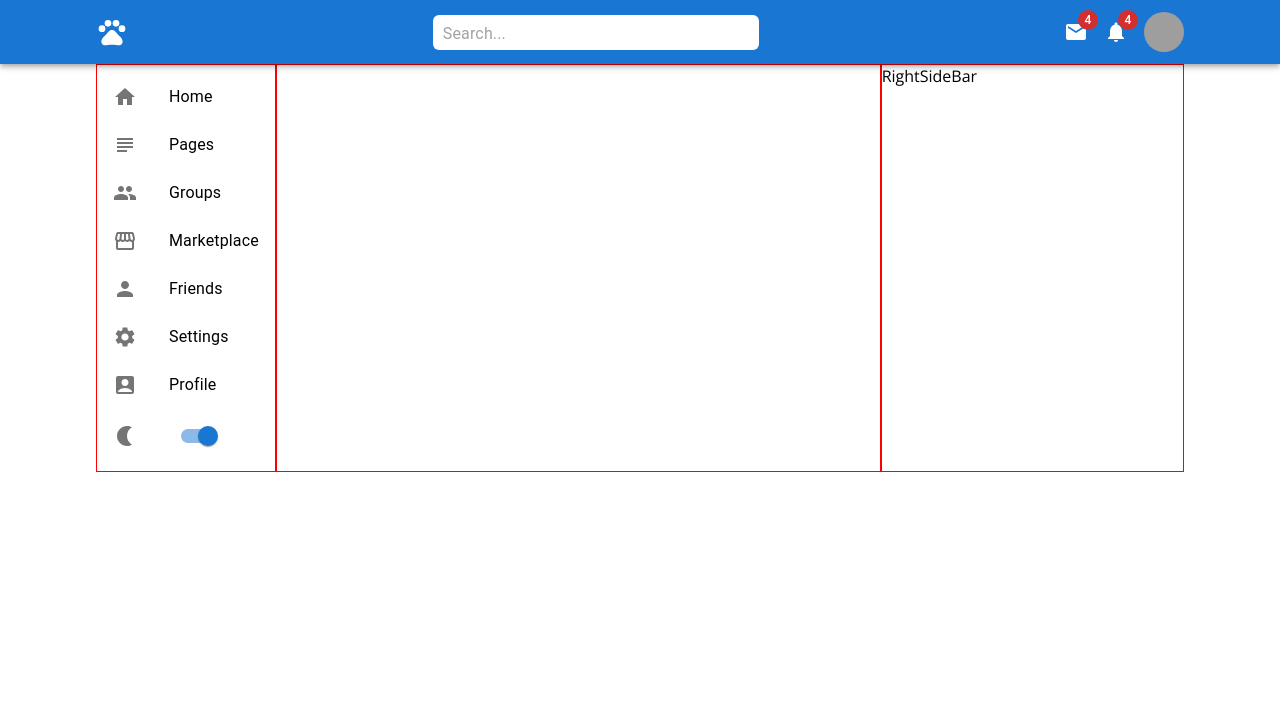
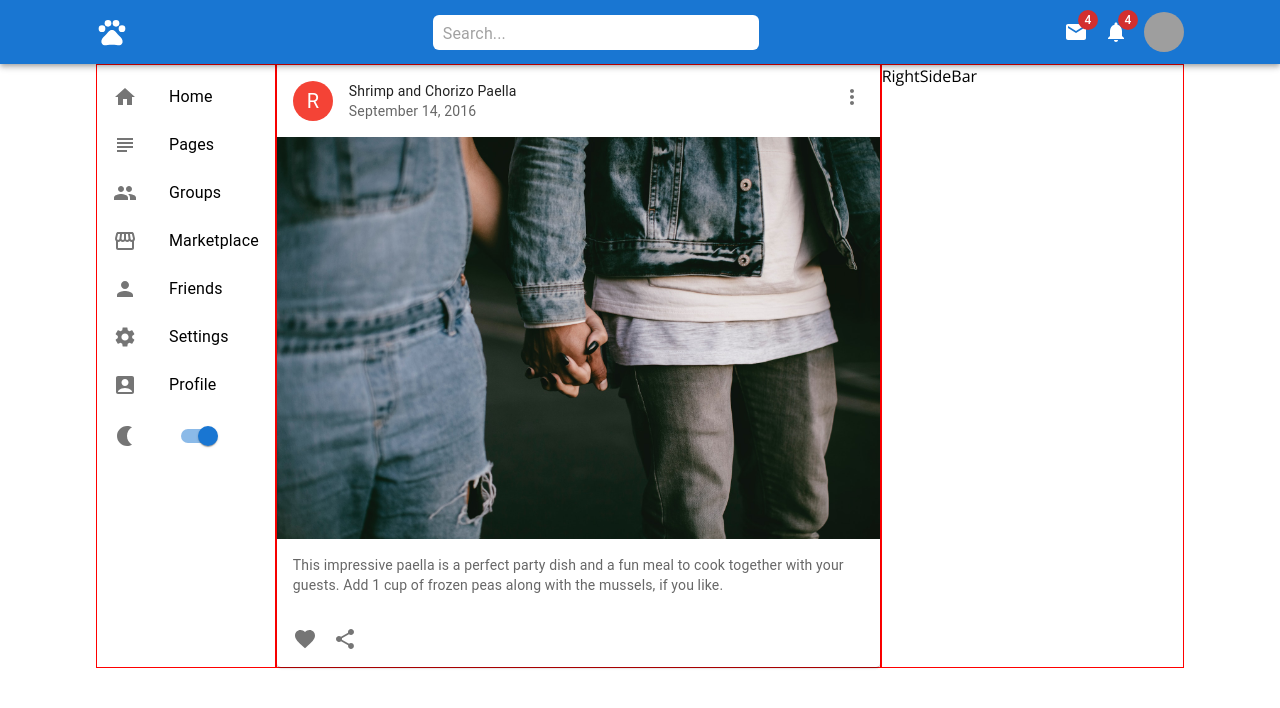
Before and after one commit to david-commit/mui, a React (Vite) app: page / in a window 1280 px wide. Shown: the top 708 px of the page. Built offline with nearby package versions, Linux system fonts and the light colour scheme; grey boxes are pictures that could not be loaded.

Commit message:
minor changes

```diff
--- a/src/components/Feed.tsx
+++ b/src/components/Feed.tsx
@@ -1,7 +1,51 @@
-import { Stack } from "@mui/material"
+import { Avatar, Card, CardActions, CardContent, CardHeader, CardMedia, IconButton, Stack, Typography } from '@mui/material';
+import MoreVertIcon from '@mui/icons-material/MoreVert';
+import { red } from '@mui/material/colors';
+import FavoriteIcon from '@mui/icons-material/Favorite';
+import ShareIcon from '@mui/icons-material/Share';
 
 const Feed = () => {
-  return <Stack flex={4} sx={{ border: '1px solid red' }}></Stack>;
-}
+  return (
+    <Stack flex={4} sx={{ border: '1px solid red', height: '100%' }}>
+      <Card>
+        <CardHeader
+          avatar={
+            <Avatar sx={{ bgcolor: red[500] }} aria-label='recipe'>
+              R
+            </Avatar>
+          }
+          action={
+            <IconButton aria-label='settings'>
+              <MoreVertIcon />
+            </IconButton>
+          }
+          title='Shrimp and Chorizo Paella'
+          subheader='September 14, 2016'
+        />
+        <CardMedia
+          component='img'
+          height='20%'
+          image='src/images/justin-groep-gRj8fOks0eg-unsplash.jpg'
+          alt='Paella dish'
+        />
+        <CardContent>
+          <Typography variant='body2' color='text.secondary'>
+            This impressive paella is a perfect party dish and a fun meal to
+            cook together with your guests. Add 1 cup of frozen peas along with
+            the mussels, if you like.
+          </Typography>
+        </CardContent>
+        <CardActions disableSpacing>
+          <IconButton aria-label='add to favorites'>
+            <FavoriteIcon />
+          </IconButton>
+          <IconButton aria-label='share'>
+            <ShareIcon />
+          </IconButton>
+        </CardActions>
+      </Card>
+    </Stack>
+  );
+};
 
-export default Feed
+export default Feed;
```
